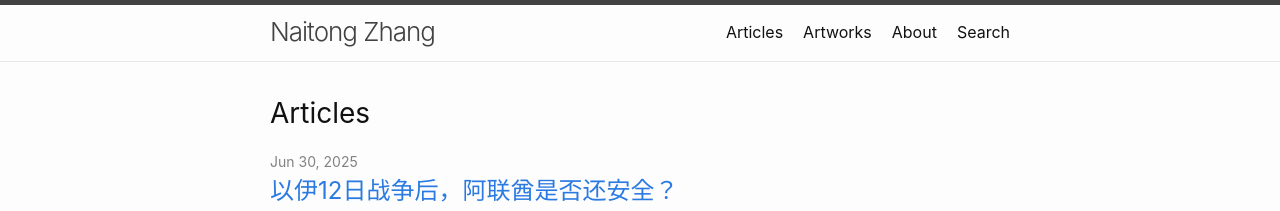
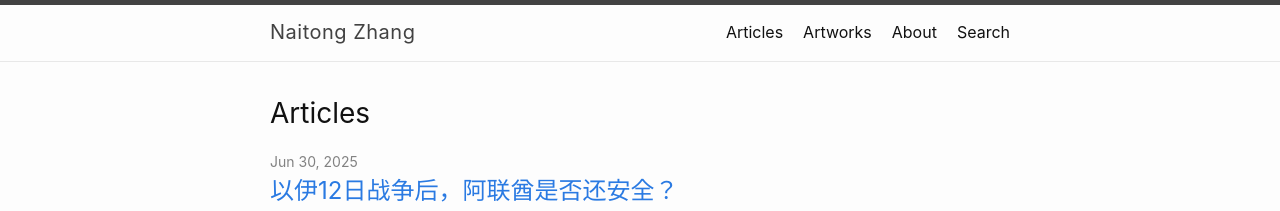
Before and after one commit to naitongzhang/naitongzhang.github.io, a Jekyll site: the page built from index.md, in a window 1280 px wide. Shown: the top 211 px of the page. Built offline with Jekyll 4.4.1, drawn with Linux system fonts in a browser that asks for light colours.

Commit message:
Update main.scss

```diff
--- a/assets/main.scss
+++ b/assets/main.scss
@@ -7,3 +7,14 @@
 
 // Import the Minima theme's base styles to build upon them.
 @import "minima";
+
+/*
+ * 自定义样式:
+ * 为网站标题 "Naitong Zhang" 设计一个更优雅、更具设计感的样式。
+ */
+.site-title,
+.site-title:visited {
+  font-size: 1.25rem;       // 尺寸比导航稍大，更突出 (约 20px)
+  font-weight: 400;         // 使用常规字重，比主题默认的 light 更清晰
+  letter-spacing: 0.5px;    // 增加微小的字母间距，提升精致感
+}
```
